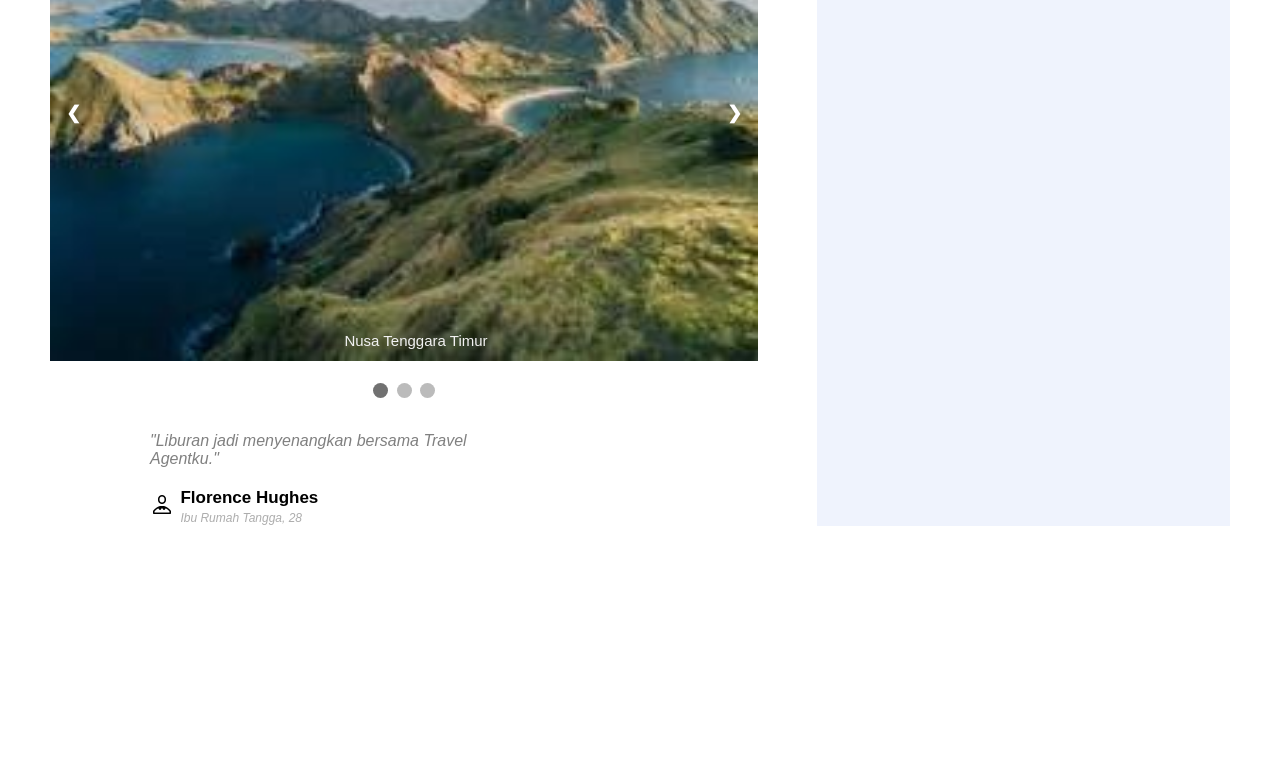
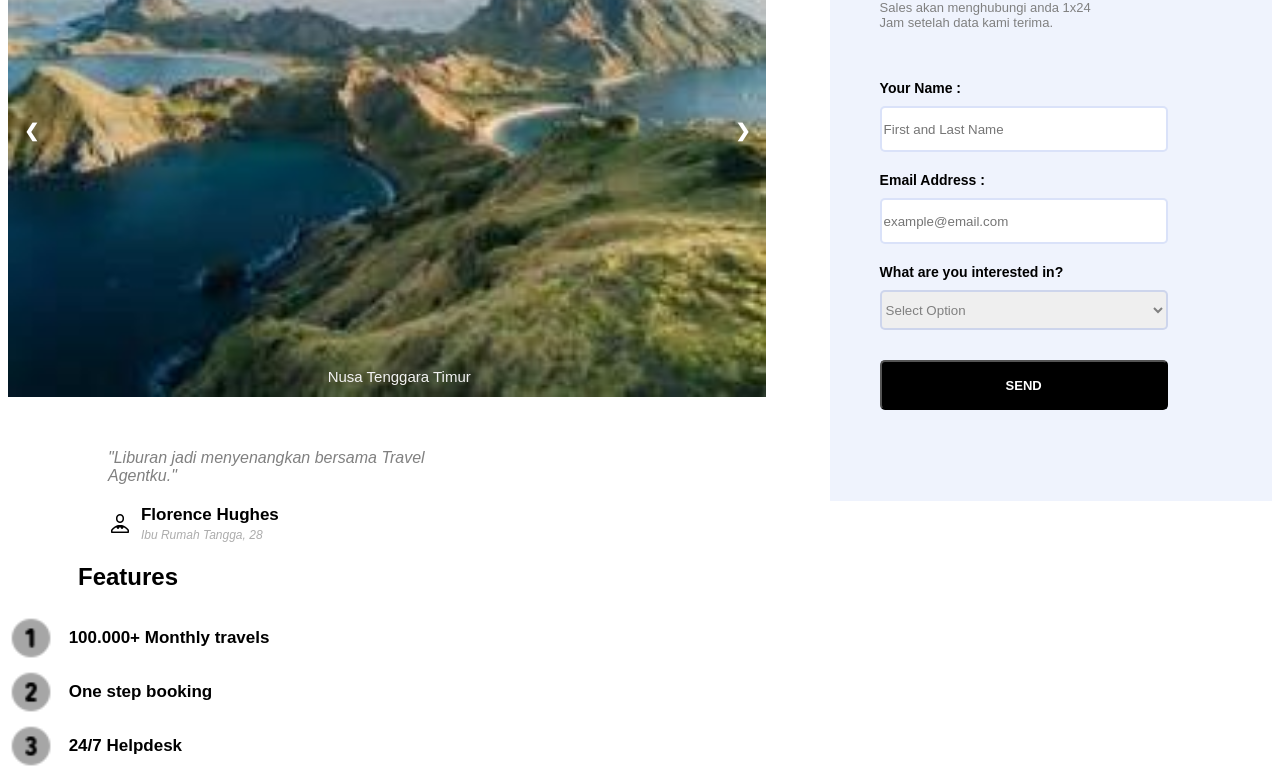
Before and after one commit to revou-fundamental-course/22-jul-24-HyyBarr, a plain HTML site: page index.html in a window 1280 px wide. Shown: the part 674-1455 px from the top of the page. Before the commit the page ends 1208 px from the top, so only its background shows below. Drawn offline with Linux system fonts and the light colour scheme.

Commit message:
add main section and css and js

```diff
--- a/css/style.css
+++ b/css/style.css
@@ -1,6 +1,4 @@
 body {
-  margin-left: 50px;
-  margin-right: 50px;
   margin-top: 30px;
   font-family: Arial, Helvetica, sans-serif;
 }
@@ -103,22 +101,6 @@ body {
   text-align: center;
 }
 
-.dot {
-  cursor: pointer;
-  height: 15px;
-  width: 15px;
-  margin: 0 2px;
-  background-color: #bbb;
-  border-radius: 50%;
-  display: inline-block;
-  transition: background-color 0.6s ease;
-}
-
-.active,
-.dot:hover {
-  background-color: #717171;
-}
-
 .fade {
   animation-name: fade;
   animation-duration: 1.5s;
@@ -148,6 +130,7 @@ body {
 }
 
 .col-img {
+  display: flex;
   width: 5%;
 }
 
@@ -155,7 +138,88 @@ body {
   width: 30%;
 }
 
+.feature {
+  display: flex;
+  flex-direction: column;
+  width: 100%;
+}
+
+.col-feature {
+  display: flex;
+  align-items: center;
+  text-align: left;
+  width: 40%;
+}
+
+.col-feature p {
+  font-size: 17px;
+  font-weight: 600;
+}
+
 .col-2 {
+  display: flex;
   width: 35%;
+  height: 650px;
   background-color: #4169e115;
 }
+
+.col-contact {
+  width: 80%;
+  margin-top: 70px;
+  margin-left: 50px;
+  margin-right: 50px;
+}
+
+.contact {
+  margin-bottom: 50px;
+}
+
+.form {
+  display: block;
+  font-size: 14px;
+  font-weight: 700;
+  margin-right: 50px;
+}
+
+.form input {
+  width: 280px;
+  height: 40px;
+  margin-top: 10px;
+  margin-bottom: 20px;
+  border: 2px solid #4169e131;
+  border-radius: 5px;
+  -webkit-border-radius: 5px;
+  -moz-border-radius: 5px;
+  -ms-border-radius: 5px;
+  -o-border-radius: 5px;
+}
+
+.select {
+  width: 288px;
+  height: 40px;
+  margin-top: 10px;
+  margin-bottom: 20px;
+  color: gray;
+  border: 2px solid #4169e131;
+  border-radius: 5px;
+  -webkit-border-radius: 5px;
+  -moz-border-radius: 5px;
+  -ms-border-radius: 5px;
+  -o-border-radius: 5px;
+}
+
+.col-contact button {
+  width: 288px;
+  height: 50px;
+  margin-top: 10px;
+  margin-bottom: 20px;
+  font-weight: 790;
+  font-size: 13px;
+  color: white;
+  background-color: black;
+  border-radius: 5px;
+  -webkit-border-radius: 5px;
+  -moz-border-radius: 5px;
+  -ms-border-radius: 5px;
+  -o-border-radius: 5px;
+}
--- a/index.html
+++ b/index.html
@@ -45,11 +45,6 @@
             <a class="next" onclick="plusSlides(1)">&#10095;</a>
           </div>
           <br />
-          <div style="text-align: center">
-            <span class="dot" onclick="currentSlide(1)"></span>
-            <span class="dot" onclick="currentSlide(2)"></span>
-            <span class="dot" onclick="currentSlide(3)"></span>
-          </div>
           <div class="article">
             <i>"Liburan jadi menyenangkan bersama Travel<br />Agentku."</i>
           </div>
@@ -63,11 +58,27 @@
               <i style="font-size: 12px; color: #808080a7">Ibu Rumah Tangga, 28</i>
             </div>
           </div>
+          <div class="feature">
+            <h1 style="margin-left: 70px">Features</h1>
+            <div class="col-feature">
+              <img src="assets/1.png" style="width: 15%; height: 15%" />
+              <p style="text-align: left; margin-left: 5%">100.000+ Monthly travels</p>
+            </div>
+            <div class="col-feature">
+              <img src="assets/2.png" style="width: 15%; height: 15%" />
+              <p style="text-align: left; margin-left: 5%">One step booking</p>
+            </div>
+            <div class="col-feature">
+              <img src="assets/3.png" style="width: 15%; height: 15%" />
+              <p style="text-align: left; margin-left: 5%">24/7 Helpdesk</p>
+            </div>
+          </div>
         </div>
         <div class="col-2">
+          <div class="col-contact">
             <div class="contact">
-            <h3></h3>
-            <p></p>
+              <h3 style="font-size: 30px; margin-bottom: 15px">Contact Us</h3>
+              <p style="color: gray; font-size: 13px">Sales akan menghubungi anda 1x24 <br />Jam setelah data kami terima.</p>
             </div>
             <div class="form">
               <label for="name">Your Name :</label><br />
@@ -75,12 +86,15 @@
               <label for="mail">Email Address :</label><br />
               <input type="text" id="mail" placeholder="example@email.com" required /><br />
               <label for="what">What are you interested in?</label><br />
-            <select name="what" id="what">
-              <option value="volvo">Volvo</option>
-              <option value="saab">Saab</option>
-              <option value="mercedes">Mercedes</option>
-              <option value="audi">Audi</option>
+              <select class="select" name="what" id="what">
+                <option value="">Select Option</option>
+                <option value="volvo">Travel to learn</option>
+                <option value="saab">Travel to relax</option>
+                <option value="mercedes">Travel to explore</option>
+                <option value="audi">Travel to escape reality</option>
               </select>
+            </div>
+            <button onclick="myFunction()">SEND</button>
           </div>
         </div>
       </div>
--- a/js/script.js
+++ b/js/script.js
@@ -1,3 +1,4 @@
+// slider
 let slideIndex = 1;
 showSlides(slideIndex);
 
@@ -30,3 +31,8 @@ function showSlides(n) {
   slides[slideIndex - 1].style.display = 'block';
   dots[slideIndex - 1].className += ' active';
 }
+
+// Button Alert
+function myFunction() {
+  alert('Data Sudah Kami Terima');
+}
```
Lines whose indentation alone changed are shown as unchanged.
